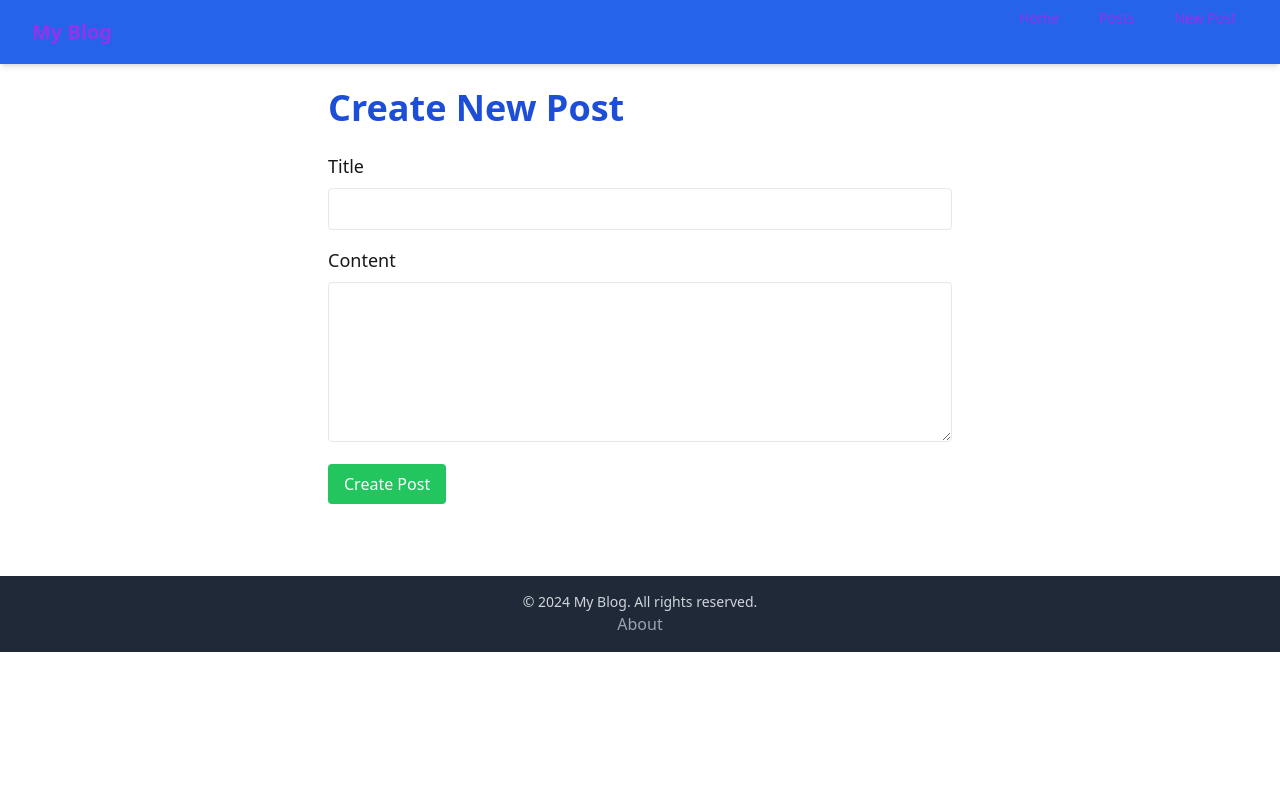
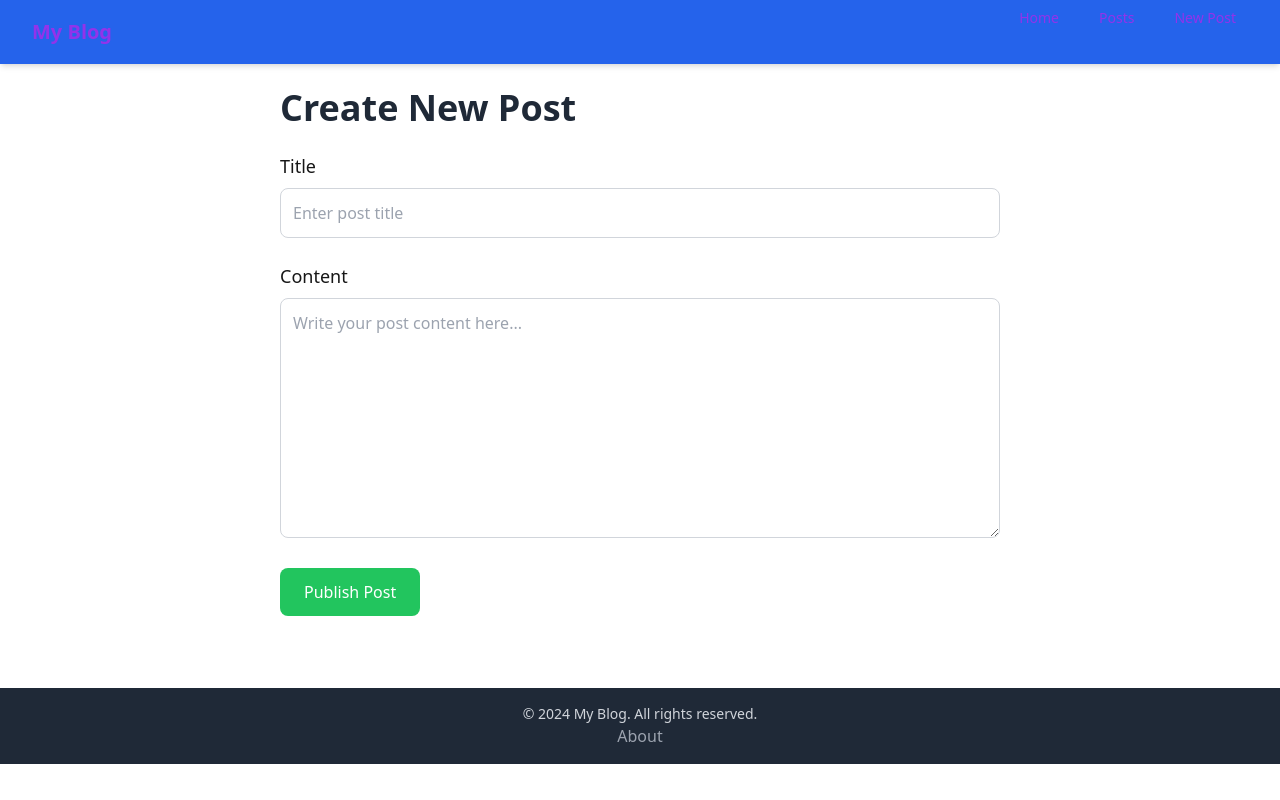
Before and after one commit to mbvaaland/blogging-platform, a Next.js app: page /posts/new in a window 1280 px wide. Built offline with nearby package versions, Linux system fonts and the light colour scheme.

Commit message:
Enhance forms styling for create and edit post pages

```diff
--- a/src/app/posts/[slug]/edit/page.tsx
+++ b/src/app/posts/[slug]/edit/page.tsx
@@ -34,15 +34,16 @@ export default function EditPostPage({ params }: EditPostPageProps) {
 
   const handleSubmit = (e: React.FormEvent) => {
     e.preventDefault();
-    updatePost({ ...post, title, content });
-    router.push(`/posts/${post.slug}`);
+    const updatedSlug = title.toLowerCase().replace(/\s+/g, '-');
+    updatePost({ ...post, title, content, slug: updatedSlug });
+    router.push(`/posts/${updatedSlug}`);
   };
 
   return (
-    <main className="max-w-2xl mx-auto p-6">
-      <h1 className="text-4xl font-bold mb-6">Edit Post</h1>
-      <form onSubmit={handleSubmit}>
-        <div className="mb-4">
+    <div className="max-w-3xl mx-auto p-6">
+      <h1 className="text-4xl font-bold mb-6 text-gray-800">Edit Post</h1>
+      <form onSubmit={handleSubmit} className="space-y-6">
+        <div>
           <label htmlFor="title" className="block text-lg font-medium mb-2">
             Title
           </label>
@@ -51,11 +52,12 @@ export default function EditPostPage({ params }: EditPostPageProps) {
             type="text"
             value={title}
             onChange={(e) => setTitle(e.target.value)}
-            className="w-full p-2 border rounded"
+            className="w-full p-3 border border-gray-300 rounded-lg focus:outline-none focus:ring-2 focus:ring-blue-500"
+            placeholder="Enter post title"
             required
           />
         </div>
-        <div className="mb-4">
+        <div>
           <label htmlFor="content" className="block text-lg font-medium mb-2">
             Content
           </label>
@@ -63,17 +65,20 @@ export default function EditPostPage({ params }: EditPostPageProps) {
             id="content"
             value={content}
             onChange={(e) => setContent(e.target.value)}
-            className="w-full p-2 border rounded h-40"
+            className="w-full p-3 border border-gray-300 rounded-lg focus:outline-none focus:ring-2 focus:ring-blue-500 h-60"
+            placeholder="Update your post content here..."
             required
           ></textarea>
         </div>
-        <button
-          type="submit"
-          className="px-4 py-2 bg-yellow-500 text-white rounded hover:bg-yellow-600 transition-colors duration-200"
-        >
-          Save Changes
-        </button>
+        <div>
+          <button
+            type="submit"
+            className="px-6 py-3 bg-yellow-500 text-white rounded-lg hover:bg-yellow-600 transition-colors duration-200"
+          >
+            Save Changes
+          </button>
+        </div>
       </form>
-    </main>
+    </div>
   );
 }
--- a/src/app/posts/new/page.tsx
+++ b/src/app/posts/new/page.tsx
@@ -24,10 +24,10 @@ export default function NewPostPage() {
   };
 
   return (
-    <main className="max-w-2xl mx-auto p-6">
-      <h1 className="text-4xl font-bold mb-6">Create New Post</h1>
-      <form onSubmit={handleSubmit}>
-        <div className="mb-4">
+    <div className="max-w-3xl mx-auto p-6">
+      <h1 className="text-4xl font-bold mb-6 text-gray-800">Create New Post</h1>
+      <form onSubmit={handleSubmit} className="space-y-6">
+        <div>
           <label htmlFor="title" className="block text-lg font-medium mb-2">
             Title
           </label>
@@ -36,11 +36,12 @@ export default function NewPostPage() {
             type="text"
             value={title}
             onChange={(e) => setTitle(e.target.value)}
-            className="w-full p-2 border rounded"
+            className="w-full p-3 border border-gray-300 rounded-lg focus:outline-none focus:ring-2 focus:ring-blue-500"
+            placeholder="Enter post title"
             required
           />
         </div>
-        <div className="mb-4">
+        <div>
           <label htmlFor="content" className="block text-lg font-medium mb-2">
             Content
           </label>
@@ -48,17 +49,20 @@ export default function NewPostPage() {
             id="content"
             value={content}
             onChange={(e) => setContent(e.target.value)}
-            className="w-full p-2 border rounded h-40"
+            className="w-full p-3 border border-gray-300 rounded-lg focus:outline-none focus:ring-2 focus:ring-blue-500 h-60"
+            placeholder="Write your post content here..."
             required
           ></textarea>
         </div>
-        <button
-          type="submit"
-          className="px-4 py-2 bg-green-500 text-white rounded hover:bg-green-600 transition-colors duration-200"
-        >
-          Create Post
-        </button>
+        <div>
+          <button
+            type="submit"
+            className="px-6 py-3 bg-green-500 text-white rounded-lg hover:bg-green-600 transition-colors duration-200"
+          >
+            Publish Post
+          </button>
+        </div>
       </form>
-    </main>
+    </div>
   );
 }
```
